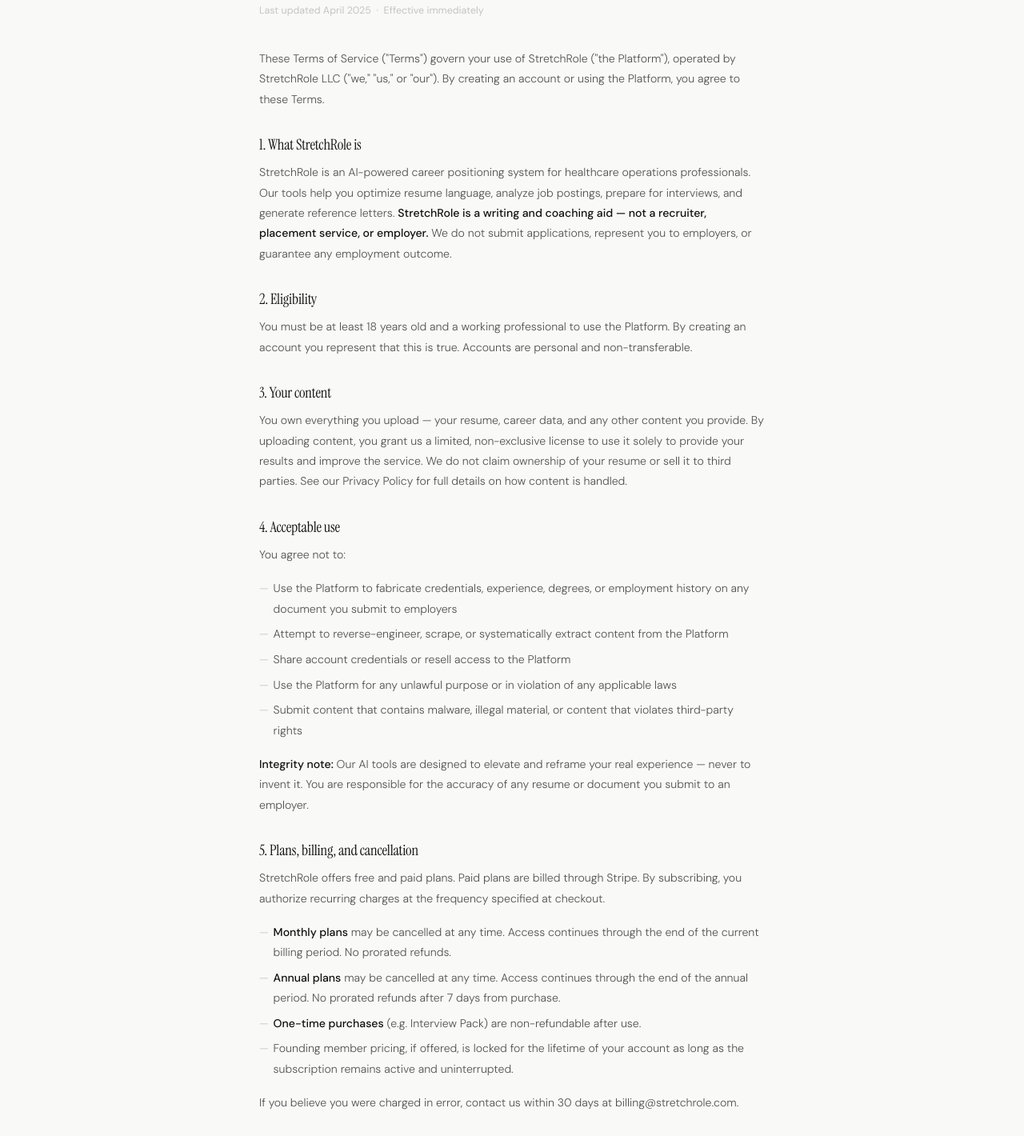
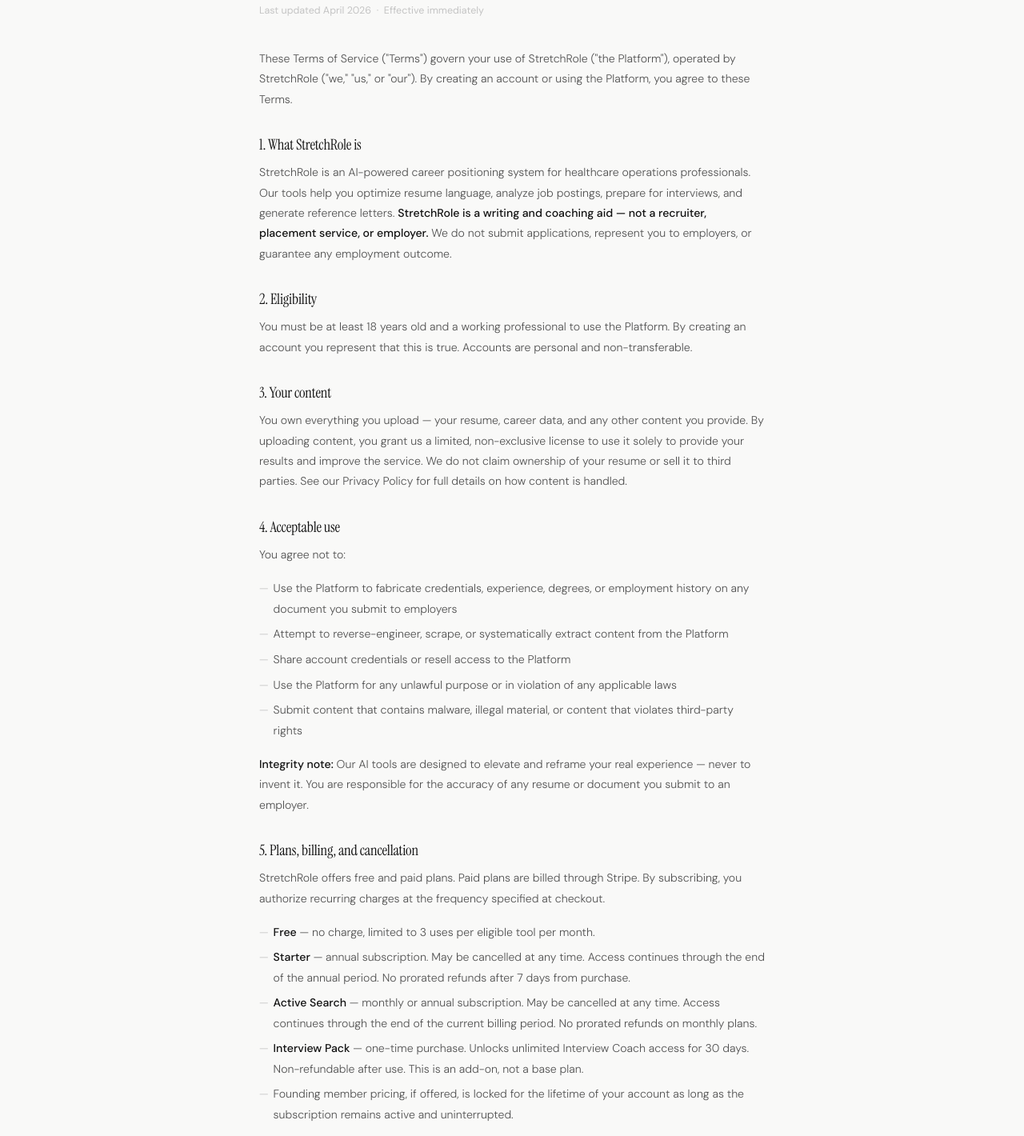
Before and after one commit to ToDevFor25/resume-builder, a website: page terms.html in a window 1280 px wide. Shown: the part 179-1599 px from the top of the page at 80% size. Drawn offline with Linux system fonts and the light colour scheme.

Commit message:
Update terms.html

```diff
--- a/terms.html
+++ b/terms.html
@@ -40,21 +40,21 @@ footer a{color:var(--lighter);text-decoration:none;}footer a:hover{color:var(--m
 </head>
 <body>
 <nav>
-  <a href="/homepage" class="logo">
+  <a href="/" class="logo">
     <div class="logo-mark"><svg viewBox="0 0 16 16"><path d="M2 12L8 4L14 12" stroke-linejoin="round"/><path d="M5 12L8 8L11 12"/></svg></div>
     <span class="logo-text">StretchRole</span>
   </a>
-  <a href="/homepage" class="back">← Back</a>
+  <a href="/" class="back">← Back</a>
 </nav>
 
 <div class="shell">
   <div class="page-eyebrow">Legal</div>
   <h1 class="page-title">Terms of Service</h1>
-  <p class="page-meta">Last updated April 2025 &nbsp;·&nbsp; Effective immediately</p>
+  <p class="page-meta">Last updated April 2026 &nbsp;·&nbsp; Effective immediately</p>
 
   <div class="prose">
 
-    <p>These Terms of Service ("Terms") govern your use of StretchRole ("the Platform"), operated by StretchRole LLC ("we," "us," or "our"). By creating an account or using the Platform, you agree to these Terms.</p>
+    <p>These Terms of Service ("Terms") govern your use of StretchRole ("the Platform"), operated by StretchRole ("we," "us," or "our"). By creating an account or using the Platform, you agree to these Terms.</p>
 
     <h2>1. What StretchRole is</h2>
     <p>StretchRole is an AI-powered career positioning system for healthcare operations professionals. Our tools help you optimize resume language, analyze job postings, prepare for interviews, and generate reference letters. <strong>StretchRole is a writing and coaching aid — not a recruiter, placement service, or employer.</strong> We do not submit applications, represent you to employers, or guarantee any employment outcome.</p>
@@ -79,12 +79,13 @@ footer a{color:var(--lighter);text-decoration:none;}footer a:hover{color:var(--m
     <h2>5. Plans, billing, and cancellation</h2>
     <p>StretchRole offers free and paid plans. Paid plans are billed through Stripe. By subscribing, you authorize recurring charges at the frequency specified at checkout.</p>
     <ul>
-      <li><strong>Monthly plans</strong> may be cancelled at any time. Access continues through the end of the current billing period. No prorated refunds.</li>
-      <li><strong>Annual plans</strong> may be cancelled at any time. Access continues through the end of the annual period. No prorated refunds after 7 days from purchase.</li>
-      <li><strong>One-time purchases</strong> (e.g. Interview Pack) are non-refundable after use.</li>
+      <li><strong>Free</strong> — no charge, limited to 3 uses per eligible tool per month.</li>
+      <li><strong>Starter</strong> — annual subscription. May be cancelled at any time. Access continues through the end of the annual period. No prorated refunds after 7 days from purchase.</li>
+      <li><strong>Active Search</strong> — monthly or annual subscription. May be cancelled at any time. Access continues through the end of the current billing period. No prorated refunds on monthly plans.</li>
+      <li><strong>Interview Pack</strong> — one-time purchase. Unlocks unlimited Interview Coach access for 30 days. Non-refundable after use. This is an add-on, not a base plan.</li>
       <li>Founding member pricing, if offered, is locked for the lifetime of your account as long as the subscription remains active and uninterrupted.</li>
     </ul>
-    <p>If you believe you were charged in error, contact us within 30 days at billing@stretchrole.com.</p>
+    <p>If you believe you were charged in error, contact us within 30 days at <a href="mailto:billing@stretchrole.com">billing@stretchrole.com</a>.</p>
 
     <h2>6. AI-generated content</h2>
     <p>Our tools use large language models to generate resume rewrites, interview questions, job analyses, and reference letters. You acknowledge that:</p>
@@ -96,13 +97,13 @@ footer a{color:var(--lighter);text-decoration:none;}footer a:hover{color:var(--m
     </ul>
 
     <h2>7. Intellectual property</h2>
-    <p>The StretchRole name, logo, platform design, and proprietary technology are owned by StretchRole LLC. Nothing in these Terms transfers any of that ownership to you. You may not use our branding without written permission.</p>
+    <p>The StretchRole name, logo, platform design, and proprietary technology are owned by StretchRole. Nothing in these Terms transfers any of that ownership to you. You may not use our branding without written permission.</p>
 
     <h2>8. Disclaimers</h2>
     <p>THE PLATFORM IS PROVIDED "AS IS" WITHOUT WARRANTIES OF ANY KIND, EXPRESS OR IMPLIED. WE DO NOT WARRANT THAT THE PLATFORM WILL BE UNINTERRUPTED, ERROR-FREE, OR THAT RESULTS WILL MEET YOUR REQUIREMENTS OR EXPECTATIONS.</p>
 
     <h2>9. Limitation of liability</h2>
-    <p>TO THE MAXIMUM EXTENT PERMITTED BY LAW, STRETCHROLE LLC SHALL NOT BE LIABLE FOR ANY INDIRECT, INCIDENTAL, SPECIAL, OR CONSEQUENTIAL DAMAGES ARISING FROM YOUR USE OF THE PLATFORM, INCLUDING LOSS OF EMPLOYMENT OPPORTUNITY, LOSS OF DATA, OR LOSS OF REVENUE, EVEN IF ADVISED OF THE POSSIBILITY OF SUCH DAMAGES. OUR TOTAL LIABILITY SHALL NOT EXCEED THE AMOUNT YOU PAID US IN THE PRIOR 12 MONTHS.</p>
+    <p>TO THE MAXIMUM EXTENT PERMITTED BY LAW, STRETCHROLE SHALL NOT BE LIABLE FOR ANY INDIRECT, INCIDENTAL, SPECIAL, OR CONSEQUENTIAL DAMAGES ARISING FROM YOUR USE OF THE PLATFORM, INCLUDING LOSS OF EMPLOYMENT OPPORTUNITY, LOSS OF DATA, OR LOSS OF REVENUE, EVEN IF ADVISED OF THE POSSIBILITY OF SUCH DAMAGES. OUR TOTAL LIABILITY SHALL NOT EXCEED THE AMOUNT YOU PAID US IN THE PRIOR 12 MONTHS.</p>
 
     <h2>10. Governing law</h2>
     <p>These Terms are governed by the laws of the State of Oklahoma, United States, without regard to its conflict-of-law provisions. Any disputes shall be resolved in the state or federal courts located in Oklahoma County, Oklahoma.</p>
@@ -116,8 +117,7 @@ footer a{color:var(--lighter);text-decoration:none;}footer a:hover{color:var(--m
     <div class="divider"></div>
 
     <div class="contact-card">
-      <p><strong>StretchRole LLC</strong><br/>
-      Oklahoma, United States<br/><br/>
+      <p><strong>StretchRole</strong><br/><br/>
       General: <a href="mailto:hello@stretchrole.com">hello@stretchrole.com</a><br/>
       Billing: <a href="mailto:billing@stretchrole.com">billing@stretchrole.com</a><br/>
       Legal: <a href="mailto:legal@stretchrole.com">legal@stretchrole.com</a></p>
@@ -127,7 +127,7 @@ footer a{color:var(--lighter);text-decoration:none;}footer a:hover{color:var(--m
 </div>
 
 <footer>
-  <a href="/privacy">Privacy Policy</a> &nbsp;·&nbsp; Terms of Service &nbsp;·&nbsp; <a href="/homepage">StretchRole</a>
+  <a href="/privacy">Privacy Policy</a> &nbsp;·&nbsp; Terms of Service &nbsp;·&nbsp; <a href="/">StretchRole</a>
 </footer>
 </body>
 </html>
```
